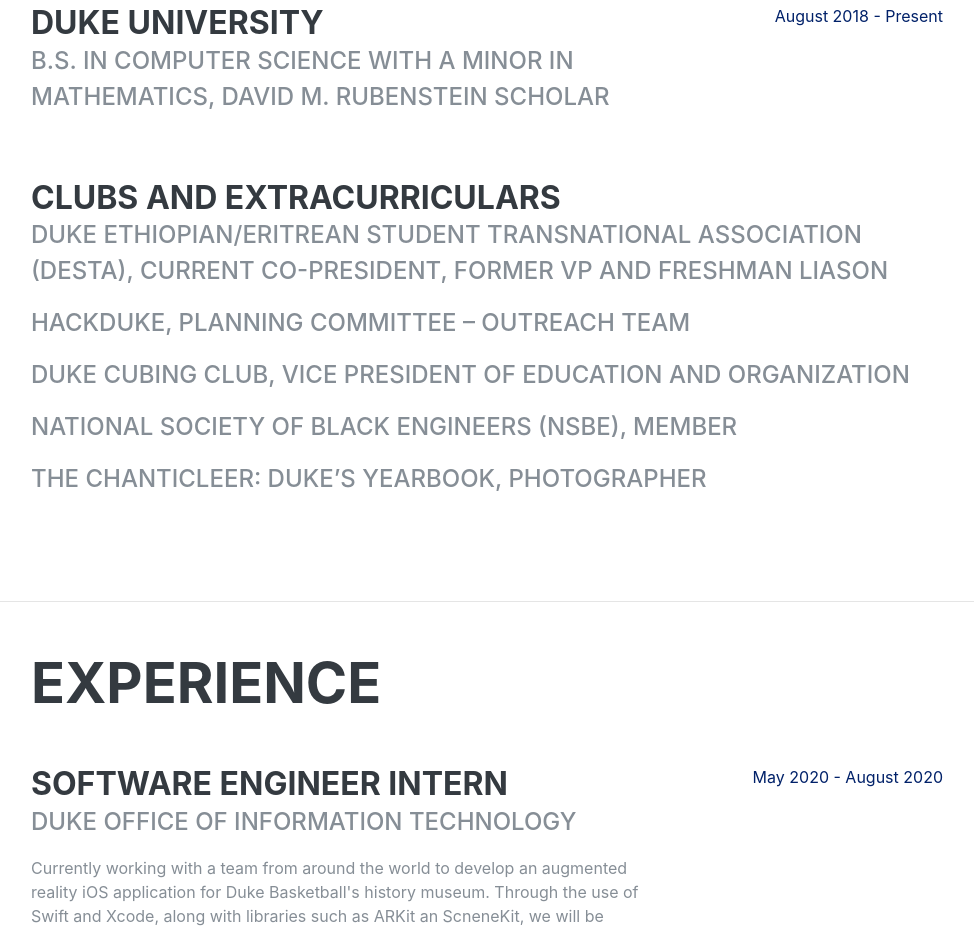
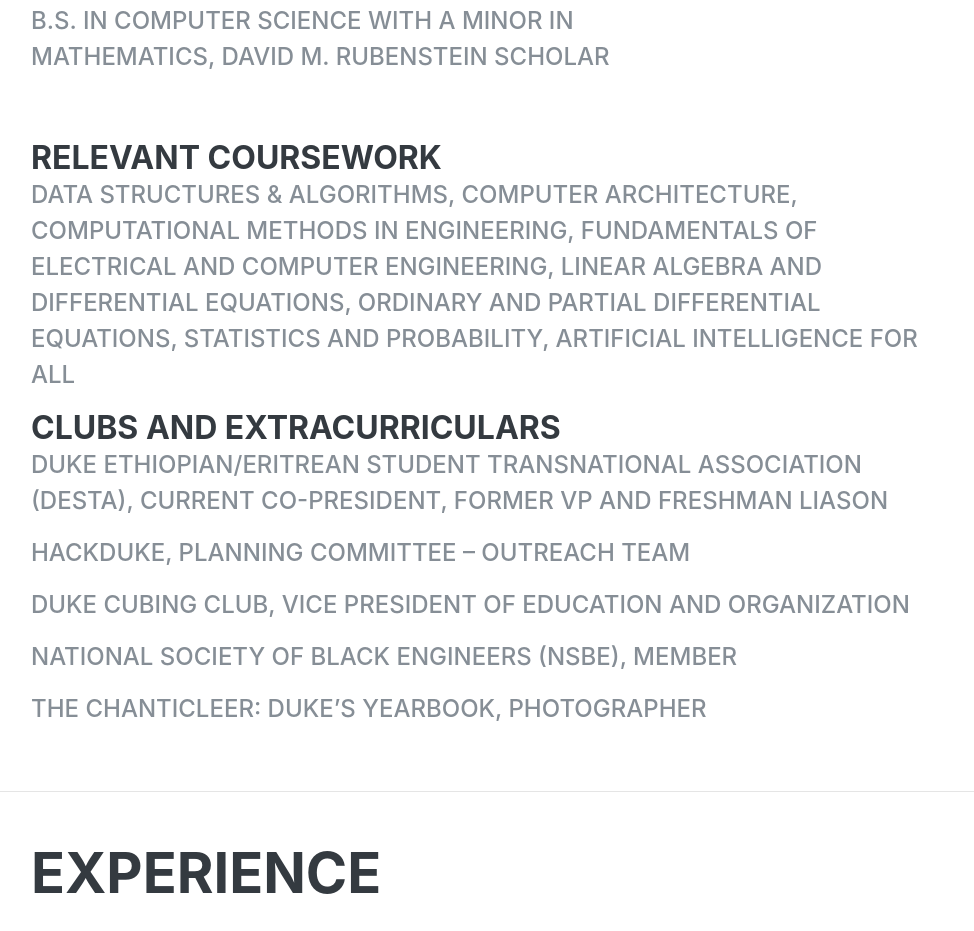
Before and after one commit to calebgetahun/portfolio-app, a React (Create React App) app: page / in a window 1280 px wide. Shown: the part 1000-1931 px from the top of the page, without its empty margins (289-1263 px from the left). Built offline with nearby package versions, Linux system fonts and the light colour scheme; a web font is replaced by a local one.

Commit message:
added relevant coursework

```diff
--- a/src/Components/Education.js
+++ b/src/Components/Education.js
@@ -26,6 +26,11 @@
               </div>
             ))
           }
+
+          <h3 className="mb-0">Relevant Coursework</h3>
+          <div className="subheading mb-3">{"Data Structures & Algorithms, Computer Architecture, Computational Methods in Engineering, Fundamentals of Electrical and Computer Engineering, Linear Algebra and Differential Equations, Ordinary and Partial Differential Equations, Statistics and Probability, Artificial Intelligence for All"}</div>
+
+          <div>
             <h3 className="mb-0"> Clubs and Extracurriculars</h3>
             <div className="subheading mb-3">{"Duke Ethiopian/Eritrean Student Transnational Association (DESTA), current Co-President, former VP and Freshman Liason"}</div>
             <div className="subheading mb-3">{"HackDuke, Planning Committee – Outreach Team"}</div>
@@ -33,6 +38,7 @@
             <div className="subheading mb-3">{"National Society of Black Engineers (NSBE), Member"}</div>
             <div className="subheading mb-3">{"The Chanticleer: Duke’s Yearbook, Photographer"}</div>
           </div>
+        </div>
       </section>
     );
   }
```
Lines whose indentation alone changed are shown as unchanged.
